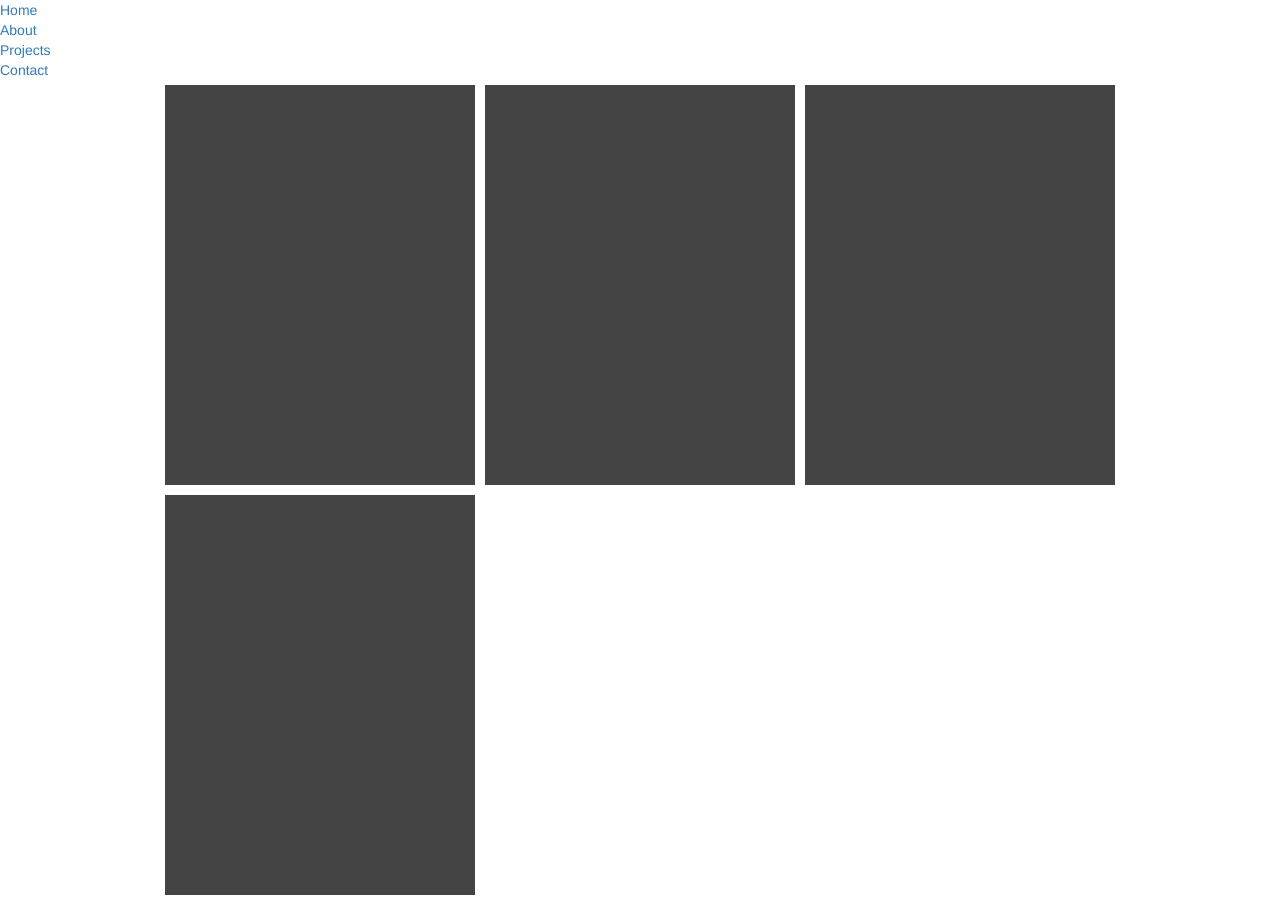
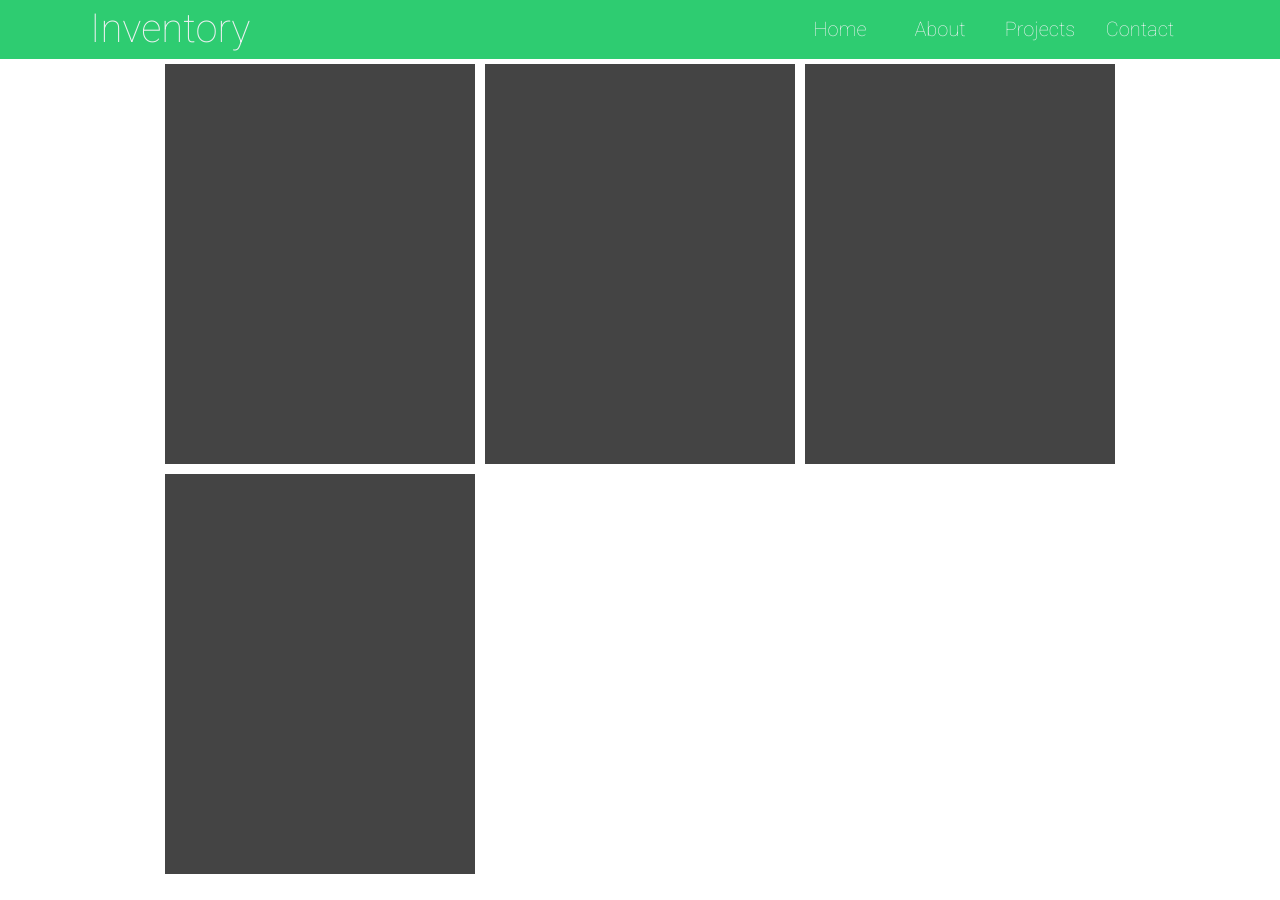
Before and after one commit to Sid2130/sadique, a PHP site: page / in a window 1280 px wide. After the commit the page ends 874 px from the top, so only its background shows below. Run offline with PHP 8.4, Linux system fonts and the light colour scheme; some libraries are stand-ins or nearby versions.

Commit message:
Menu is done
Responsive Menu

```diff
--- /dev/null
+++ b/inventory/css/navbar.css
@@ -0,0 +1,12 @@
+@media screen and (max-width: 1000px) and (min-width: 300px){
+	.header .contents{ width: 100%; font-size: 20px; padding: 15px 0px; border-bottom: 1px solid #ecf0f1;}
+	.nav-collapse { width: 100%; text-align: center;}
+	.nav-collapse ul li:first-child{ border-top: 1px solid #ecf0f1; margin-top: 15px;}
+	.nav-toggle{ float: right; margin: 16px; display: block;}
+}
+
+
+@media screen and (min-width: 1001px){
+	.header .contents{ width: 100px; font-size: 20px; float: left; padding: 15px 0px;}
+	.nav-collapse{ width: auto; text-align: center;}
+}
--- /dev/null
+++ b/inventory/css/pc_style.css
@@ -0,0 +1,11 @@
+.body-container{ width:960px; margin: 0 auto; }
+
+.header-wrapper{ max-width: 1100px; font-size: 20px; margin: 0 auto;}
+
+.logo{ font-size: 40px; font-weight: lighter;}
+.grids {
+	width:310px;
+	height: 400px;
+	margin: 5px;
+	background: #444;
+}
--- a/inventory/css/responsive-nav.css
+++ b/inventory/css/responsive-nav.css
@@ -40,7 +40,7 @@
   user-select: none;
 }
 
-@media screen and (min-width: 40em) {
+@media screen and (min-width: 1000px) {
   .js .nav-collapse {
     position: relative;
   }
--- a/inventory/css/style.css
+++ b/inventory/css/style.css
@@ -1,11 +1,7 @@
-.body-container{ width:960px; margin: 0 auto; }
+@import url(http://fonts.googleapis.com/css?family=Roboto:400,100,500,700);
+body{ font-family: 'Roboto', sans-serif;  }
 
-.header{ width: 100%; height: 100px; background: #444;}
-.header .content-area{ width: 960px; margin: 0 auto;}
 
-.grids {
-	width:310px;
-	height: 400px;
-	margin: 5px;
-	background: #444;
-}
+.header{ width: 100%; background: #2ecc71; color: #ecf0f1; min-height: 50px;}
+.header a{ color: #ecf0f1; font-family: 'Roboto', sans-serif; font-weight: lighter;}
+.header a:hover{text-decoration: none; color: #fff; transition: color 0.35s ease;}
--- /dev/null
+++ b/inventory/css/tab_style.css
@@ -0,0 +1,11 @@
+.body-container{ width:100%; margin: 0 auto; max-width: 700px; margin: 0 auto;}
+.header-wrapper{ max-width: 900px; font-size: 20px; margin: 0 auto;}
+
+
+.logo{ font-size: 40px; font-weight: lighter;}
+.grids {
+	width:340px;
+	height: 400px;
+	margin: 5px;
+	background: #444;
+}
--- a/inventory/index.html
+++ b/inventory/index.html
@@ -3,19 +3,32 @@
   <head>
     <title>Inventory</title>
     <link href="http://netdna.bootstrapcdn.com/bootstrap/3.1.1/css/bootstrap.min.css" media="all" rel="Stylesheet" type="text/css" />
+    <link href='http://fonts.googleapis.com/css?family=Roboto:400,100,500,700' rel='stylesheet' type='text/css'>
     <link rel="stylesheet" href="css/responsive-nav.css">
     <link href="css/style.css" media="all" rel="Stylesheet" type="text/css" />
+    <link href="css/navbar.css" media="all" rel="Stylesheet" type="text/css" />
+
+    <link href="css/tab_style.css" rel="Stylesheet" media="screen and (min-width: 720px) and (max-width: 1000px)" type="text/css" />
+    <link href="css/pc_style.css" rel="Stylesheet" media="screen and (min-width: 1001px)" type="text/css" />
 
   </head>
   <body>
-    <nav class="nav-collapse">
-      <ul>
-        <li><a href="#">Home</a></li>
-        <li><a href="#">About</a></li>
-        <li><a href="#">Projects</a></li>
-        <li><a href="#">Contact</a></li>
-      </ul>
-    </nav>
+
+    <div class="header">
+      <div class="header-wrapper">
+        <div class="logo pull-left">Inventory</div>
+        <nav class="nav-collapse pull-right">
+          <ul>
+            <li class="contents"><a href="#">Home</a></li>
+            <li class="contents"><a href="#">About</a></li>
+            <li class="contents"><a href="#">Projects</a></li>
+            <li class="contents"><a href="#">Contact</a></li>
+            <li class="clearfix"></li>
+          </ul>
+        </nav>
+        <div class="clearfix"></div>
+      </div>
+    </div>
 
 
     <div class="body-container">
@@ -33,7 +46,7 @@
     <script>
         var nav = responsiveNav(".nav-collapse", { // Selector
         animate: true, // Boolean: Use CSS3 transitions, true or false
-        transition: 284, // Integer: Speed of the transition, in milliseconds
+        transition: 500, // Integer: Speed of the transition, in milliseconds
         label: "Menu", // String: Label for the navigation toggle
         insert: "before", // String: Insert the toggle before or after the navigation
         customToggle: "", // Selector: Specify the ID of a custom toggle
```
Also changed, not shown: inventory/css/responsive-nav.min.js (deleted).
